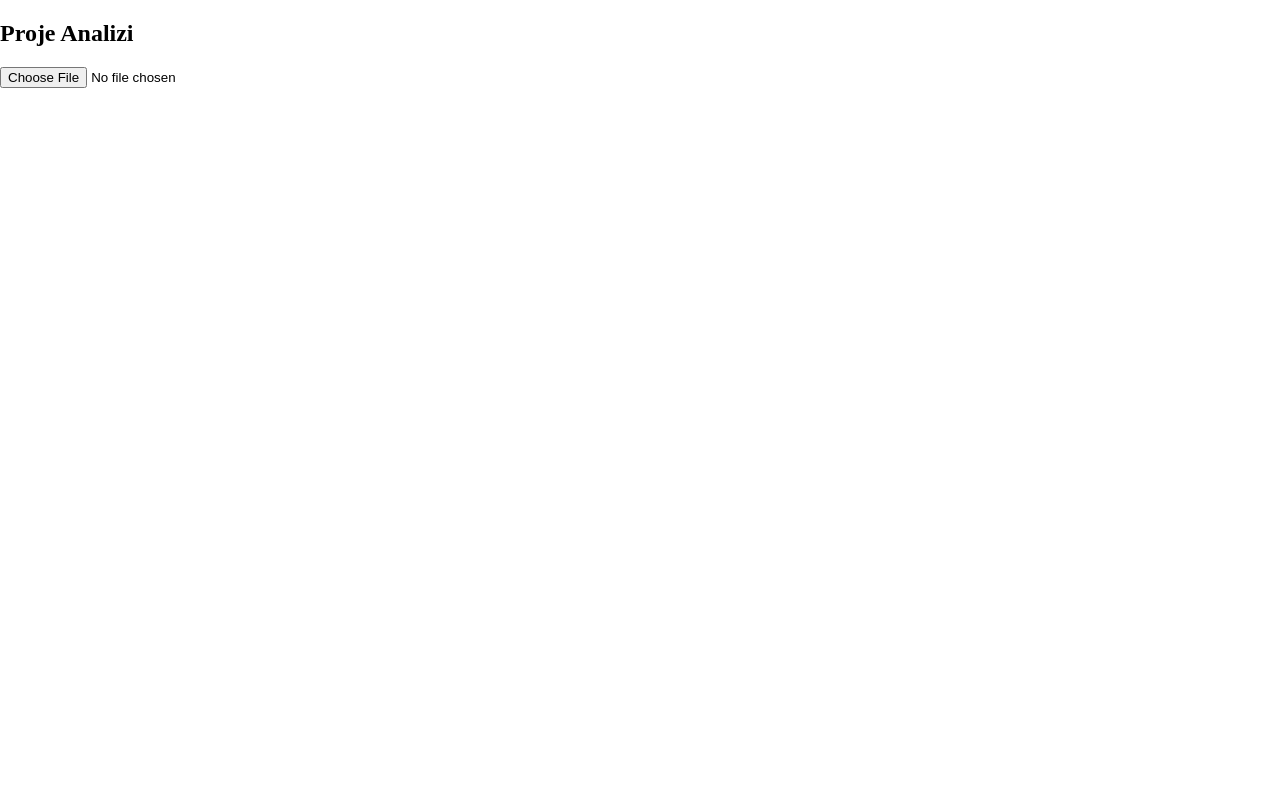
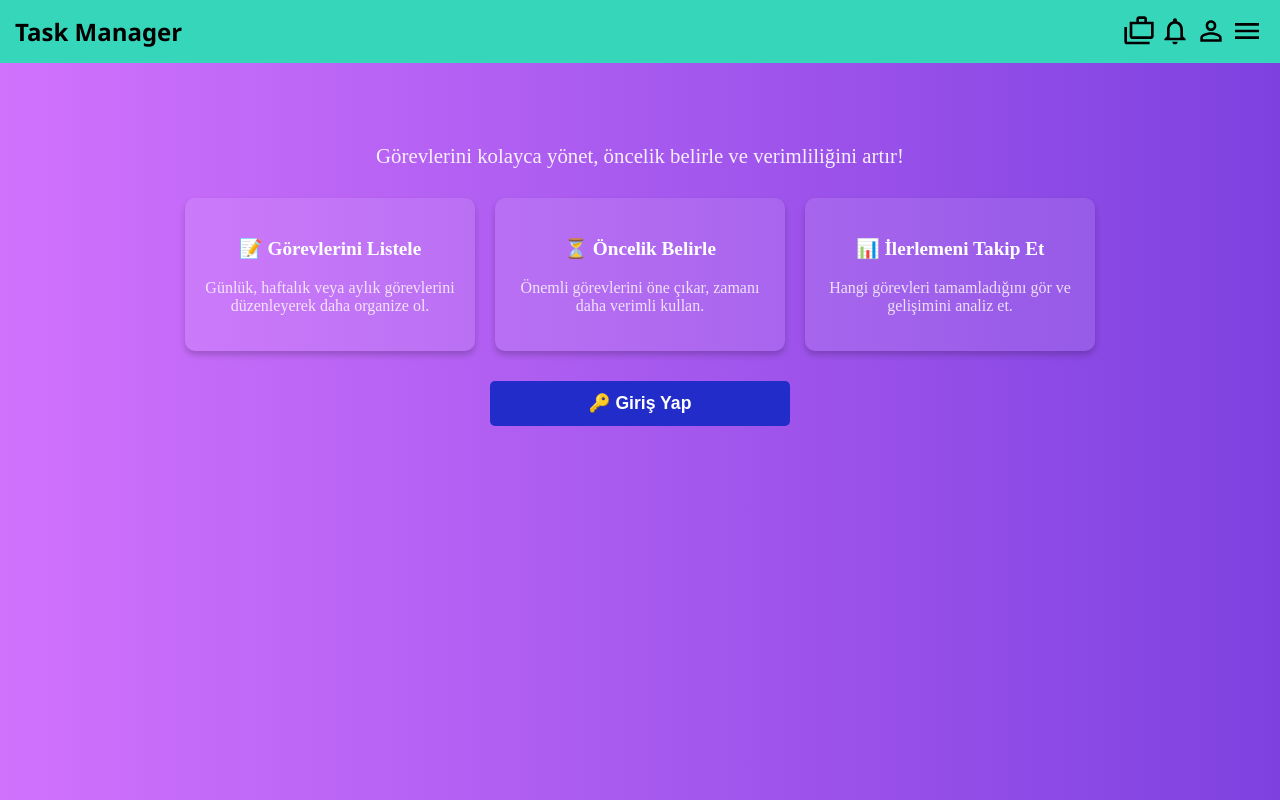
Before and after one commit to kosemeci/IU-Task-Management, a React (Vite) app in the folder taskMaster/: page / in a window 1280 px wide. Shown: the top 800 px of the page. Built offline with nearby package versions, Linux system fonts and the light colour scheme.

Commit message:
make complete task and choose task transactions

```diff
--- a/taskMaster/src/App.jsx
+++ b/taskMaster/src/App.jsx
@@ -8,40 +8,27 @@ import LoginPage from './component/Login';
 import Notification from './component/Notification';
 import { BrowserRouter as Router, Route, Routes } from 'react-router-dom';
 import AuthProvider from './context/AuthContext';
-import Dashboard from './component/Dashboard';
-
-// function App() {
-//   return (
-//     <Router>
-//       <AuthProvider>
-//         <Header />
-
-//         <Routes>
-//           <Route path="/" element={<HomePage />} />
-//           <Route path="/login" element={<LoginPage />} />
-//           <Route path="/admin" element={<AdminPage />} />
-//           <Route path="/tasks" element={<TaskPage />} />
-//           <Route path="/user" element={<UserPage />} />
-//           <Route path="/notification" element={<Notification />} />
-//           <Route path="/techfolio" element={<Dashboard />} />
-//         </Routes>
-
-//       </AuthProvider>
-//     </Router>
-//   );
-// }
 
 function App() {
   return (
     <Router>
+      <AuthProvider>
+        <Header />
 
-      <Routes>
+        <Routes>
+          <Route path="/" element={<HomePage />} />
+          <Route path="/login" element={<LoginPage />} />
+          <Route path="/admin" element={<AdminPage />} />
+          <Route path="/task" element={<TaskPage />} />
+          <Route path="/user" element={<UserPage />} />
+          <Route path="/notification" element={<Notification />} />
+        </Routes>
 
-        <Route path="/" element={<Dashboard />} />
-      </Routes>
+      </AuthProvider>
     </Router>
   );
 }
 
 
+
 export default App;
--- a/taskMaster/src/component/Dashboard.jsx
+++ /dev/null
@@ -1,51 +0,0 @@
-import React, { useState } from "react";
-import axios from "axios";
-import { PieChart, Pie, Tooltip, Legend, Cell } from "recharts";
-
-const Dashboard = () => {
-    const [data, setData] = useState([]);
-
-    const handleFileUpload = async (event) => {
-        const file = event.target.files[0];
-        if (!file) return;
-
-        const formData = new FormData();
-        formData.append("file", file);
-
-        try {
-            const response = await axios.post("http://localhost:8080/api/analyze",
-                formData,
-                {
-                    headers: {
-                        "Content-Type": "multipart/form-data",
-                    },
-                });
-            console.log(response.data)
-            const formattedData = Object.keys(response.data).map((key) => ({
-                name: key,
-                value: response.data[key],
-            }));
-            setData(formattedData);
-        } catch (error) {
-            console.error("Hata:", error);
-        }
-    };
-
-    return (
-        <div>
-            <h2>Proje Analizi</h2>
-            <input type="file" onChange={handleFileUpload} />
-            <PieChart width={400} height={400}>
-                <Pie data={data} dataKey="value" nameKey="name" fill="#82ca9d">
-                    {data.map((entry, index) => (
-                        <Cell key={`cell-${index}`} fill={["#0088FE", "#00C49F", "#FFBB28", "#FF8042"][index % 4]} />
-                    ))}
-                </Pie>
-                <Tooltip />
-                <Legend />
-            </PieChart>
-        </div>
-    );
-};
-
-export default Dashboard;
--- a/taskMaster/src/component/Header.jsx
+++ b/taskMaster/src/component/Header.jsx
@@ -36,7 +36,7 @@ function Header() {
                 <h2 className='header-title' onClick={() => handleNavigate('/')}>Task Manager</h2>
                 <div className='header-body'>
                     <CasesOutlinedIcon className='header-icon'
-                        onClick={() => handleNavigate('/tasks')} />
+                        onClick={() => handleNavigate('/task')} />
                     <NotificationsNoneIcon className='header-icon' onClick={() => handleNavigate('/notification')} />
                     <PermIdentityIcon className='header-icon' onClick={() => handleNavigateByRole()} />
                     <MenuOutlinedIcon className='header-icon' onClick={toggleMenu(true)} />
--- a/taskMaster/src/component/TableTask.jsx
+++ b/taskMaster/src/component/TableTask.jsx
@@ -22,9 +22,8 @@ import { useNavigate } from 'react-router-dom';
 
 const BASE_URL = "http://localhost:8080/task-management/task/all";
 
-
 function Row(props) {
-    const { row } = props;
+    const { row, getTaskList } = props;
     const [open, setOpen] = React.useState(false);
     const { userId } = useContext(AuthContext);
 
@@ -34,7 +33,7 @@ function Row(props) {
             case 'PENDING':
                 return <button className="task-button" onClick={() => chooseTask(taskId)}>Görevi Al</button>
             case 'IN_PROGRESS':
-                return <button className="task-button">Görevi Tamamla</button>
+                return <button className="task-button" onClick={() => completeTask(taskId)}>Görevi Tamamla</button>
             case 'FAILED':
                 return <p>*Görev başarısızlıkla sonuçlandı.</p>
             case 'COMPLETED':
@@ -56,9 +55,29 @@ function Row(props) {
                     timeout: 25000
                 });
             console.log(response.data);
+            getTaskList();
 
         } catch (error) {
             console.log(error);
+        }
+    }
+
+    const completeTask = async (taskId) => {
+        try {
+            const response = await axios.put(`http://localhost:8080/task-management/task/complete?taskId=${taskId}`,
+                {},
+                {
+                    headers: {
+                        "Content-Type": "application/json"
+                    },
+                    withCredentials: true,
+                    timeout: 20000
+                }
+            );
+            console.log(response.data);
+            getTaskList();
+        } catch (error) {
+            console.error("Hata oluştu:", error.response ? error.response.data : error.message);
         }
     }
 
@@ -139,6 +158,7 @@ export default function CollapsibleTable({ filterCriteria, filterValue }) {
     const [allTasks, setAllTasks] = useState([]);
     const { userId } = useContext(AuthContext);
     const navigate = useNavigate('');
+
     const getTaskList = async () => {
         try {
             if (!userId) navigate('/login'); // userId yoksa API isteği yapma
@@ -146,7 +166,6 @@ export default function CollapsibleTable({ filterCriteria, filterValue }) {
             const response = await axios.get(BASE_URL, {
                 headers: {
                     "Content-Type": "application/json",
-                    // "Authorization": `Bearer ${localStorage.getItem("token")}`
                 },
                 withCredentials: true,
                 timeout: 10000
@@ -254,7 +273,7 @@ export default function CollapsibleTable({ filterCriteria, filterValue }) {
                 </TableHead>
                 <TableBody>
                     {taskList.map((row) => (
-                        <Row key={row.id} row={row} >
+                        <Row key={row.id} row={row} getTaskList={getTaskList} >
                         </Row>
 
                     ))}
```
